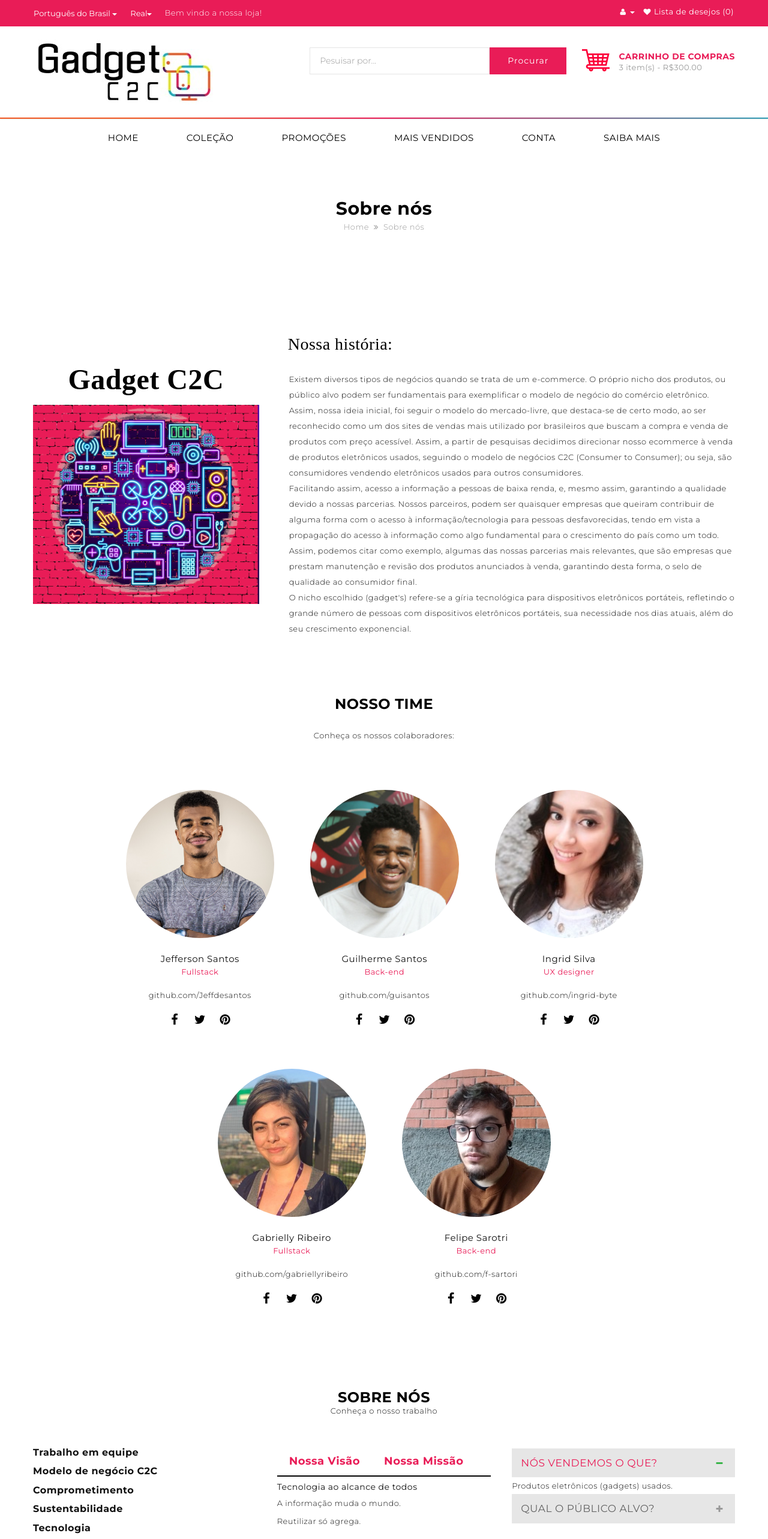
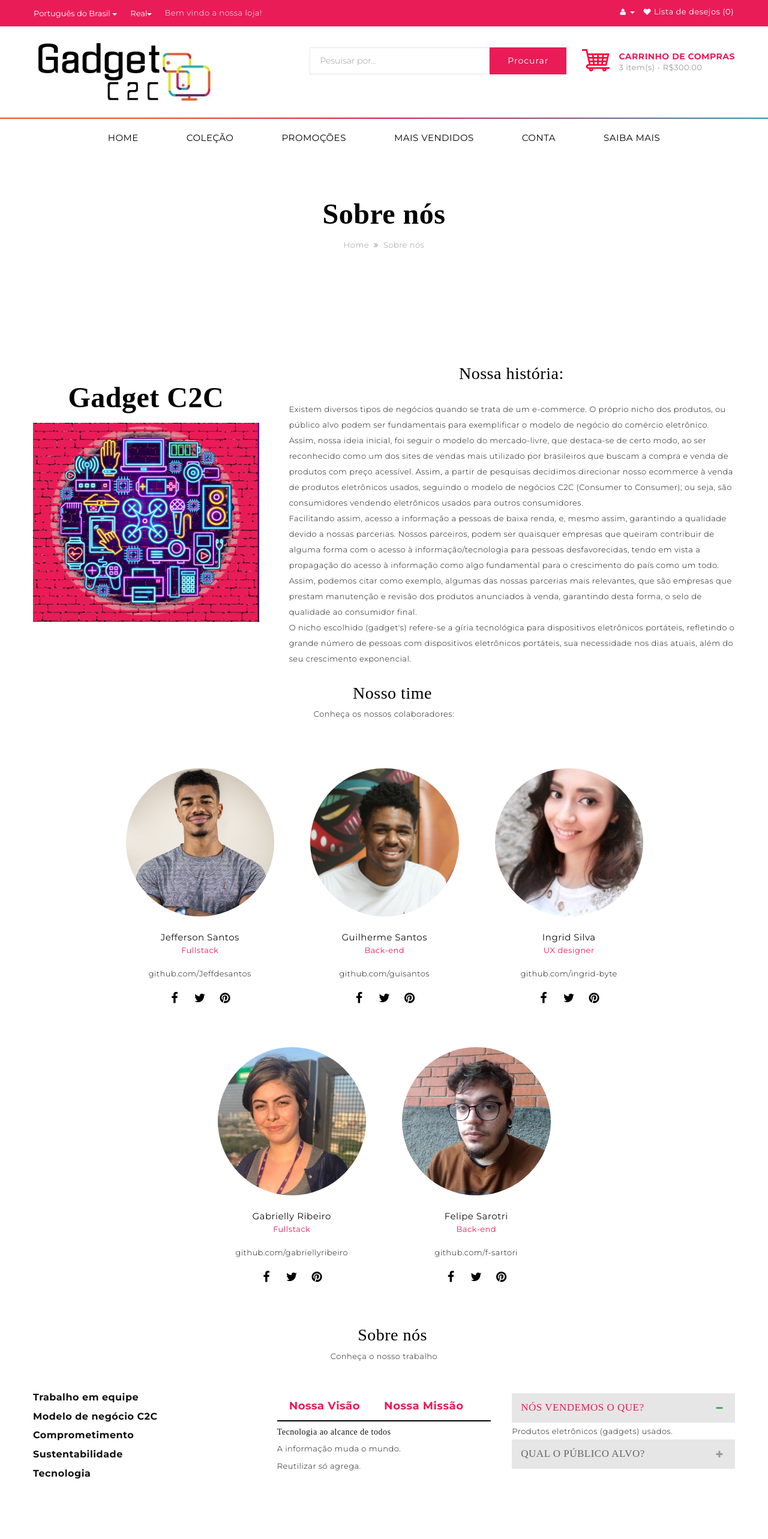
Before and after one commit to gabriellyribeiro/projeto-integrador-grupo4, an Angular app: page /about-us in a window 1280 px wide. Shown: the top 2566 px of the page at 60% size. Built offline with nearby package versions, Linux system fonts and the light colour scheme.

Commit message:
Alterei tipografia do sobre nos

```diff
--- a/src/app/about-us/about-us.component.css
+++ b/src/app/about-us/about-us.component.css
@@ -7,6 +7,8 @@
     font-size: 28px;
     color: black;
     margin-left: 28px;
+    text-align: center;
+    margin-top: 30px;
 }
 
 .estilo-logo2 {
--- a/src/app/about-us/about-us.component.html
+++ b/src/app/about-us/about-us.component.html
@@ -1,6 +1,6 @@
 <div class="breadcrumb parallax-container">
     <div class="parallax"><img src="/assets/prlx.jpg" alt="#"></div>
-    <h1>Sobre nós</h1>
+    <h1 class="estilo-logo2">Sobre nós</h1>
     <ul>
         <li><a href="index.html">Home</a></li>
         <li><a href="about-us.html">Sobre nós</a></li>
@@ -37,7 +37,7 @@
     </div>
     <div class="row team">
         <div class="col-md-offset-auto col-md-auto">
-            <h3 class="team-title">Nosso time</h3>
+            <h3 class="estilo-logo">Nosso time</h3>
             <p class="text-center team-desc">Conheça os nossos colaboradores:</p>
 
         </div>
@@ -126,7 +126,7 @@
 
     <div class="row about">
         <div class="col-md-offset-2 col-md-8">
-            <h3 class="about-title">Sobre nós</h3>
+            <h3 class="estilo-logo">Sobre nós</h3>
             <p class="text-center about-desc">Conheça o nosso trabalho</p>
         </div>
         <div class="skill">
--- a/src/assets/css/stylesheet.css
+++ b/src/assets/css/stylesheet.css
@@ -20,7 +20,7 @@ h4,
 h5,
 h6 {
     color: #121212;
-    font-family: Montserrat;
+    font-family: Enigmatic Unicode;
 }
 
 
```
